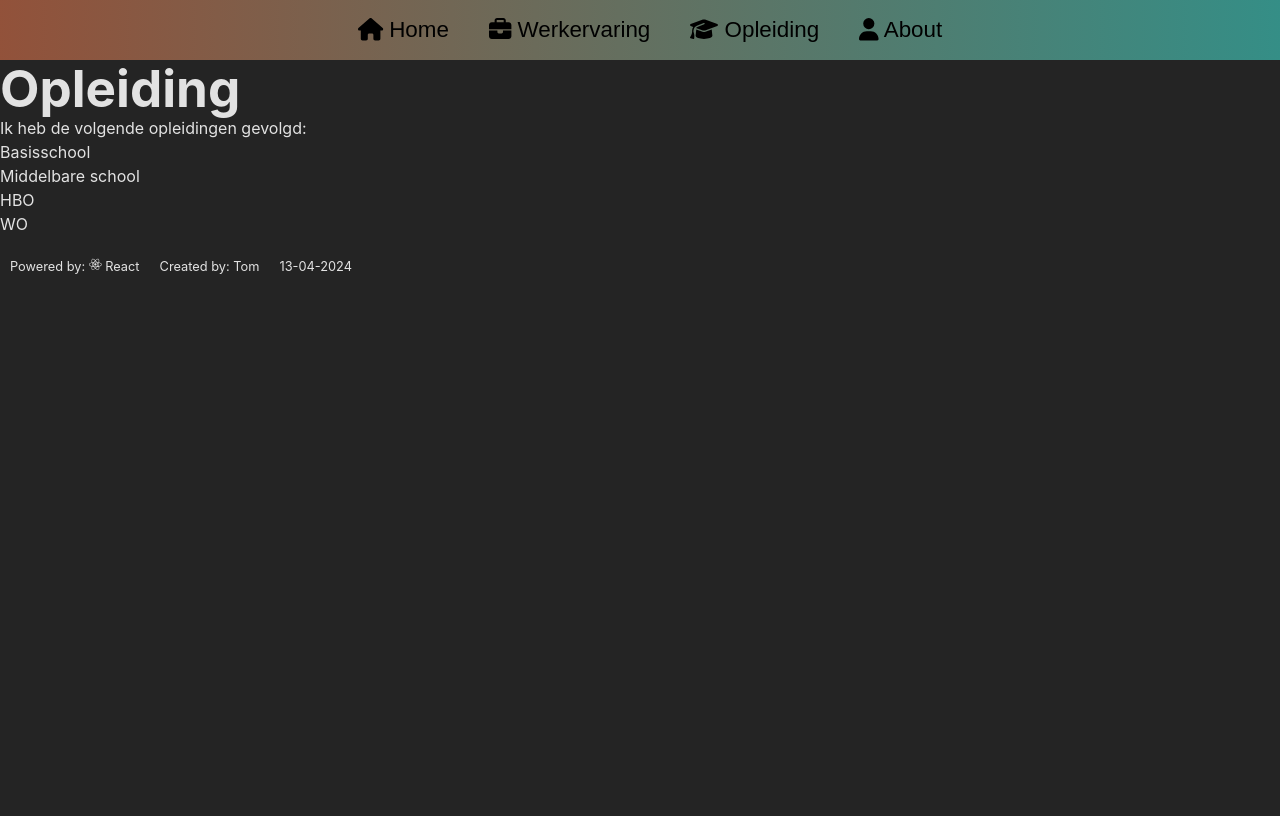
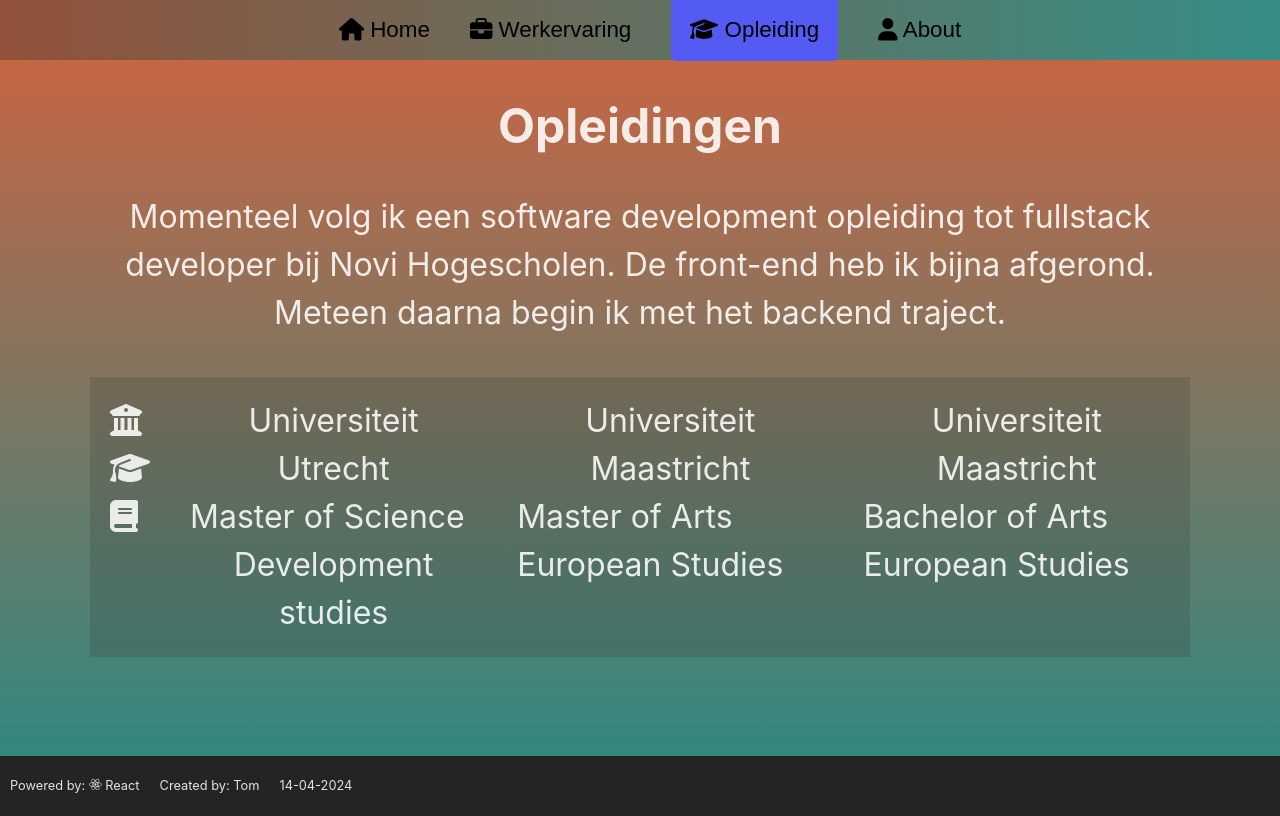
Before and after one commit to tomnovistudentgithub/sollicitatieReact, a React (Vite) app: page /opleidingen in a window 1280 px wide. Built offline with nearby package versions, Linux system fonts and the light colour scheme.

Commit message:
git commit

```diff
--- a/src/assets/workExperienceEvents.js
+++ b/src/assets/workExperienceEvents.js
@@ -7,14 +7,14 @@ const workExperienceEvents = [
     {
         year: '2018-heden',
         function: 'Functioneel Beheerder',
-        description: 'Functioneel Beheer van SAP, Student Portal en het verroostersysteem. Zowel procesmatig en in de technikeen veel kennis opgedaan. Technieken waarmee ik werk: Java, Javascript(React), SQL, ABAP, ETL. ',
+        description: 'Functioneel Beheer van SAP, Student Portal en het verroostersysteem. Zowel procesmatig en in de techniek veel kennis opgedaan. Technieken waarmee ik werk: Java, Javascript(React), SQL, ABAP, ETL. ',
         logo: muLogo,
         position: 'top'
     },
     {
         year: '2016-2018',
         function: 'Student Affairs Officer',
-        description: 'Planner bij UCM. Applicatiekennis opgedaan van: SAP, Syllabus ,Excel ',
+        description: 'Planner bij UCM. Applicatiekennis opgedaan van: SAP, Syllabus en Excel',
         logo: ucmLogo,
         position: 'top'
     },
--- a/src/component/Footer.jsx
+++ b/src/component/Footer.jsx
@@ -6,7 +6,7 @@ function Footer() {
         <div className="inner-container-footer">
         <p>Powered by: <FaReact /> React</p>
         <p>Created by: Tom</p>
-      <p>13-04-2024</p>
+      <p>14-04-2024</p>
         </div>
     </footer>
   );
--- a/src/component/NavBar.jsx
+++ b/src/component/NavBar.jsx
@@ -11,7 +11,7 @@ function NavBar() {
         <nav className="navbar-inner-container">
           <ul>
             <li>
-              <NavLink exact to="/" className="nav-link" activeClassName="active-nav-link">
+              <NavLink exact to="/" className="nav-link" activeClassName="active">
                 <FontAwesomeIcon icon={faHome} /> <span className="nav-text">Home</span>
               </NavLink>
             </li>
--- a/src/component/Timeline/timeline.css
+++ b/src/component/Timeline/timeline.css
@@ -33,8 +33,8 @@
 .timeline-event-icon {
     position: relative;
     background: #40d5c8;
-    width: 200px;
-    height: 200px;
+    width: 180px;
+    height: 180px;
     border-radius: 50%;
     display: flex;
     z-index: 2;
--- a/src/component/navbar.css
+++ b/src/component/navbar.css
@@ -54,6 +54,13 @@
     color: #f9f9f9;
 }
 
+.active {
+    background: #535bf2;
+    border-radius: 5px;
+    color: #f9f9f9;
+    padding:19px;
+}
+
 
 .nav-link {
     color: #000;
--- a/src/pages/About.jsx
+++ b/src/pages/About.jsx
@@ -16,9 +16,9 @@ function About() {
                         <h3>Wat is een website nu zonder about pagina? </h3>
                         <p>Zelf lees ik hem bijna nooit maar wellicht heb je de moeite gedaan om hier op te klikken.</p>
                         <p> Laat ik dan toch maar wat opschrijven:  </p>
-                        <p> Ik ben Tom, kom jullie wel eens tegen in de wandelgangen en bij de koffieautomaat ☕ </p>
-                        <p> In mijn vrije tijd breng ik veel tijd door bij de poedelclub 🐩, verder zijn mijn hobbies: bingo, vissen en world of warcraft. </p>
-                        <p> Maar even alle gekheid op een stokkie: ik ben serieus geinteresseerd in deze functie en in mijn CV en motivatie zal ik dat ook laten blijken </p>
+                        <p> Ik ben Tom, kom jullie wel eens tegen in de wandelgangen en bij de koffieautomaat ☕ en zelfs op zolder. </p>
+                        <p> In mijn vrije tijd breng ik veel tijd door bij de poedelclub 🐩, verder zijn mijn hobby's: bingo, vissen en world of warcraft. </p>
+                        <p> Maar even alle gekheid op een stokkie: ik ben serieus geïnteresseerd in deze functie en in mijn CV en motivatie zal ik dat ook laten blijken </p>
                     </div>
                 </div>
             </div>
--- a/src/pages/Motivatie.jsx
+++ b/src/pages/Motivatie.jsx
@@ -77,14 +77,15 @@ function Motivatie() {
                         de IT het enthousiasme van een beginner meebreng. Ook denk ik een waardevolle bijdrage te kunnen
                         leveren aan het opzetten van het team.</p>
                     <p>Laat me maar weten of je wilt dat ik op gesprek kom! </p>
+                    <div className="button-container">
+                        <button className="invite-button" onClick={handleInviteClick} onMouseOver={handleInviteHover}
+                                onMouseOut={handleInviteMouseOut}>{inviteButtonText}</button>
+
+                        <button className="reject-button" onClick={handleRejectClick} onMouseOver={handleRejectHover}
+                                onMouseOut={handleRejectMouseOut}>{rejectButtonText}</button>
+                    </div>
                 </div>
-                <div className="button-container">
-                    <button className="invite-button" onClick={handleInviteClick} onMouseOver={handleInviteHover}
-                            onMouseOut={handleInviteMouseOut}>{inviteButtonText}</button>
 
-                    <button className="reject-button" onClick={handleRejectClick} onMouseOver={handleRejectHover}
-                            onMouseOut={handleRejectMouseOut}>{rejectButtonText}</button>
-                </div>
             </div>
             {showModal && (
                 <div className="modal">
--- a/src/pages/Opleiding.jsx
+++ b/src/pages/Opleiding.jsx
@@ -1,19 +1,42 @@
-
+import React from 'react';
+import { FontAwesomeIcon } from '@fortawesome/react-fontawesome';
+import { faSchool, faUniversity, faGraduationCap, faBook } from '@fortawesome/free-solid-svg-icons';
+import './opleidingen.css';
 function Opleiding() {
 
     return (
-        <div>
-        <h1>Opleiding</h1>
-        <p>Ik heb de volgende opleidingen gevolgd:</p>
-        <ul>
-            <li>Basisschool</li>
-            <li>Middelbare school</li>
-            <li>HBO</li>
-            <li>WO</li>
-        </ul>
+        <div className="outer-container-opleidingen">
+            <div className="inner-container-opleidingen">
+                <h1>Opleidingen</h1>
+                <p>Momenteel volg ik een software development opleiding tot fullstack developer bij Novi Hogescholen. De front-end heb ik bijna afgerond. Meteen daarna begin ik met het backend traject.</p>
+                <div className="opleidingen-content-container-rows">
+                    <div className="opleidingen-content-container-columns">
+                        <ul>
+                            <li><FontAwesomeIcon icon={faUniversity}/></li>
+                            <li><FontAwesomeIcon icon={faGraduationCap}/></li>
+                            <li><FontAwesomeIcon icon={faBook}/></li>
+                        </ul>
+                        <ul>
+                            <li>Universiteit Utrecht</li>
+                            <li>Master of Science</li>
+                            <li>Development studies</li>
+                        </ul>
+                        <ul>
+                            <li>Universiteit Maastricht</li>
+                            <li>Master of Arts</li>
+                            <li>European Studies</li>
+                        </ul>
+                        <ul>
+                            <li>Universiteit Maastricht</li>
+                            <li>Bachelor of Arts</li>
+                            <li>European Studies</li>
+                        </ul>
+
+                    </div>
+                </div>
+            </div>
         </div>
     );
-
 
 
 }
--- /dev/null
+++ b/src/pages/opleidingen.css
@@ -0,0 +1,48 @@
+.outer-container-opleidingen {
+    background: linear-gradient(rgba(255, 127, 80, 0.73), rgba(64, 213, 200, 0.56));
+    text-align: center;
+    display: flex;
+    justify-content: center;
+    align-items: center;
+font-size: 2em;
+    height: 87vh;
+}
+
+.inner-container-opleidingen {
+    display: flex;
+    flex-direction: column;
+    align-items: center;
+    height: 100%;
+    flex-basis: 1100px;
+}
+
+.inner-container-opleidingen h1 {
+    padding: 40px;
+    font-size: 1.5em;
+}
+
+.opleidingen-content-container-rows {
+    display: flex;
+    flex-direction: column;
+    width: 100%;
+}
+
+.opleidingen-content-container-columns {
+    margin-top: 30px;
+    display: flex;
+    justify-content: space-between;
+    list-style: none;
+    padding: 10px 0;
+
+}
+
+.opleidingen-content-container-columns ul {
+    display: flex;
+    flex-direction: column;
+    align-items: flex-start;
+    list-style: none;
+    background: rgba(36, 36, 36, 0.17);
+    padding: 20px;
+
+
+}
--- a/src/pages/pagestyling.css
+++ b/src/pages/pagestyling.css
@@ -178,8 +178,6 @@
 }
 
 .about-page-content-container {
-
-
     display: flex;
     flex-basis: 900px;
     height: 100%;
@@ -191,6 +189,7 @@
     padding: 20px;
     gap:20px;
     background: rgba(147, 147, 147, 0.29);
+    margin-left: 50px;
 
 
 }
```
Also changed, not shown: src/pages/motivatie.css (+18 -8 lines).
